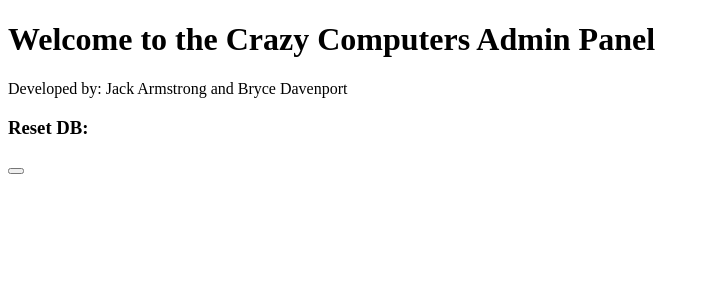
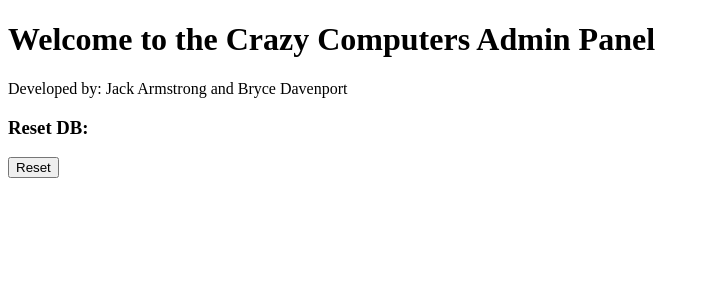
Before and after one commit to Bryce-Davenport/CS340-Term-Project, a Node server app: page / in a window 1280 px wide. Shown: the part 58-358 px from the top of the page, without its empty margins (0-709 px from the left). Run offline with Node 20, Linux system fonts and the light colour scheme; some libraries are stand-ins or nearby versions.

Commit message:
Final commit for tonight: Added reset button on home page

```diff
--- a/frontend/views/index.hbs
+++ b/frontend/views/index.hbs
@@ -14,7 +14,7 @@
     <h3>Reset DB:</h3>
     <form action="/index/reset" method="POST">
       {{! TODO: Could potentially add a reset button here on the home page}}
-      <button></button>
+      <button type="submit">Reset</button>
     </form>
   </main>
 </body>
```
